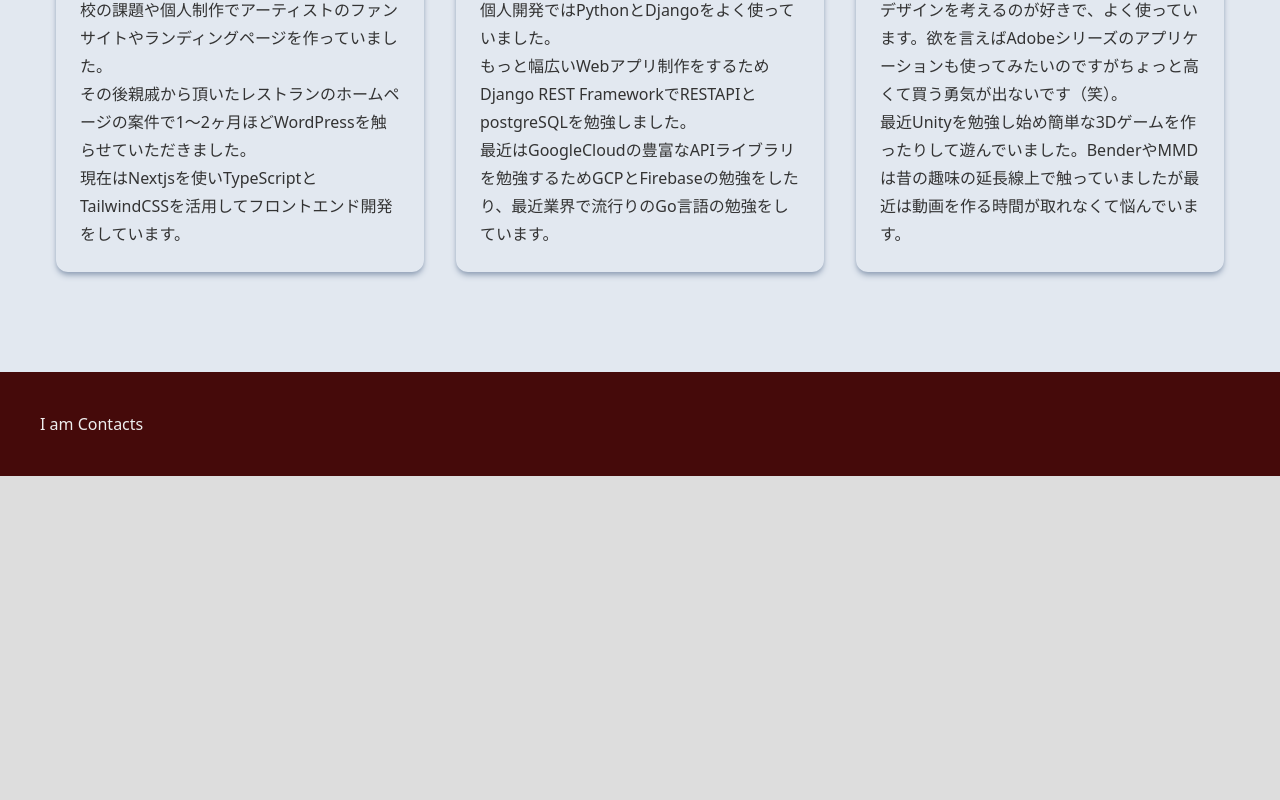
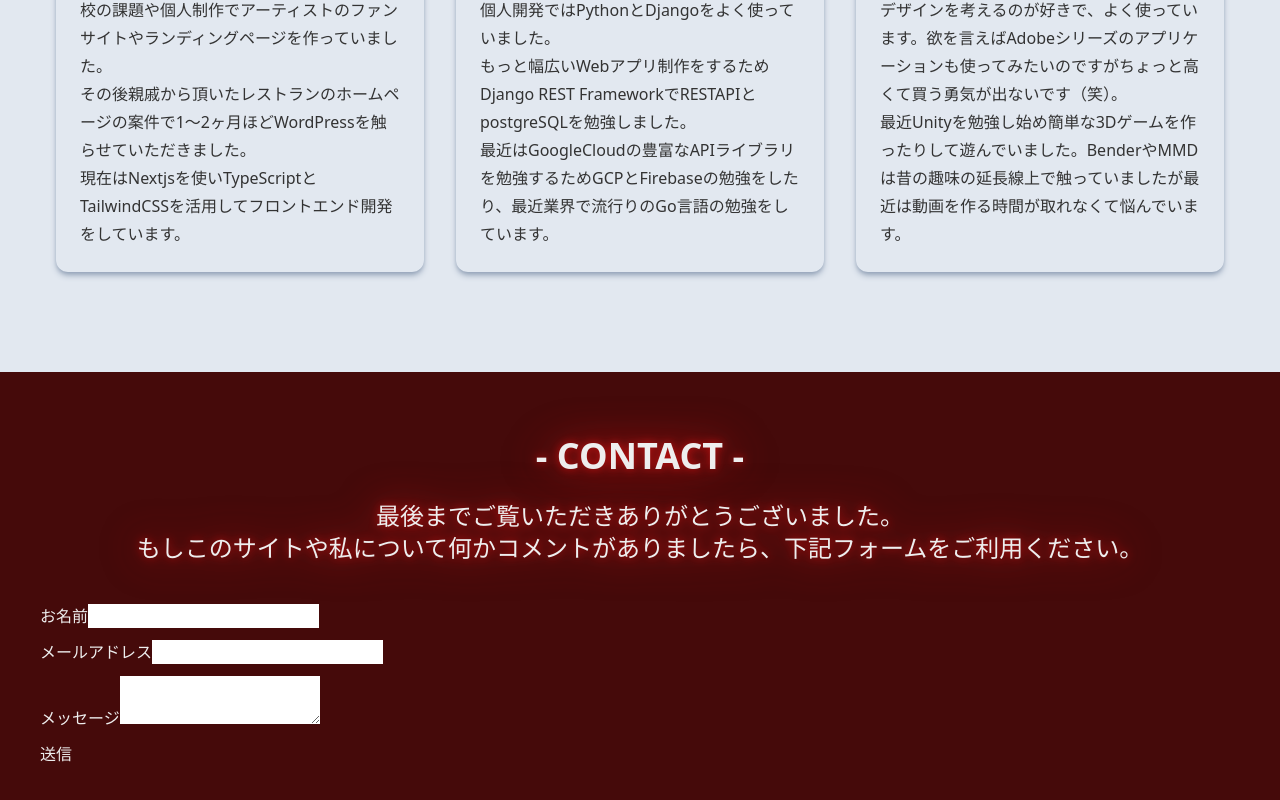
Before and after one commit to lovecoal0928/portfolio-v2, a Next.js app: page / in a window 1280 px wide. Shown: the part 3487-4287 px from the top of the page. Before the commit the page ends 3963 px from the top, so only its background shows below. Built offline with nearby package versions, Linux system fonts and the light colour scheme.

Commit message:
add Nodemailerとメール送信フォーム

```diff
--- a/components/Contact.tsx
+++ b/components/Contact.tsx
@@ -1,10 +1,36 @@
-import React from 'react'
+import React from "react"
 
 const Contact = () => {
     return (
         <div id='contact' className='bg-red-950 w-full text-[#eee]'>
             <div className='py-6 md:p-10'>
-                I am Contacts
+                <h1 className='flex text-4xl m-6 text-center drop-shadow-RED justify-center'>- CONTACT -</h1>
+                <p className='flex font-light text-2xl mb-10 px-5 md:px-0 text-center drop-shadow-RED justify-center'>
+                    最後までご覧いただきありがとうございました。<br/>
+                    もしこのサイトや私について何かコメントがありましたら、下記フォームをご利用ください。</p>
+                <div className="container mt-5">
+                    <form>
+                        <div className="mb-3">
+                            <label htmlFor="name" className="FormLabel">
+                                お名前
+                            </label>
+                            <input type="text" className="FormBox" id="name" required />
+                        </div>
+                        <div className="mb-3">
+                            <label htmlFor="email" className="FormLabel">
+                                メールアドレス
+                            </label>
+                            <input type="email" className="FormBox" id="email" required />
+                        </div>
+                        <div className="mb-3">
+                            <label htmlFor="message" className="FormLabel">
+                                メッセージ
+                            </label>
+                            <textarea name="message" className="FormBox" id="message" required />
+                        </div>
+                        <button type="submit" className="SubmitBtn">送信</button>
+                    </form>
+                </div>
             </div>
         </div>
     )
--- a/package.json
+++ b/package.json
@@ -9,13 +9,11 @@
     "lint": "next lint"
   },
   "dependencies": {
-    "@emotion/react": "^11.11.0",
-    "@emotion/styled": "^11.11.0",
-    "@mui/material": "^5.13.1",
     "@types/node": "20.2.0",
     "@types/react": "18.2.6",
     "@types/react-dom": "18.2.4",
     "next": "13.4.2",
+    "nodemailer": "^6.9.2",
     "react": "18.2.0",
     "react-anchor-link-smooth-scroll": "^1.0.12",
     "react-dom": "18.2.0",
--- a/pages/api/hello.ts
+++ /dev/null
@@ -1,13 +0,0 @@
-// Next.js API route support: https://nextjs.org/docs/api-routes/introduction
-import type { NextApiRequest, NextApiResponse } from 'next'
-
-type Data = {
-  name: string
-}
-
-export default function handler(
-  req: NextApiRequest,
-  res: NextApiResponse<Data>
-) {
-  res.status(200).json({ name: 'John Doe' })
-}
```
Also changed, not shown: 2 other files (tests, documents, lock files or other folders).
